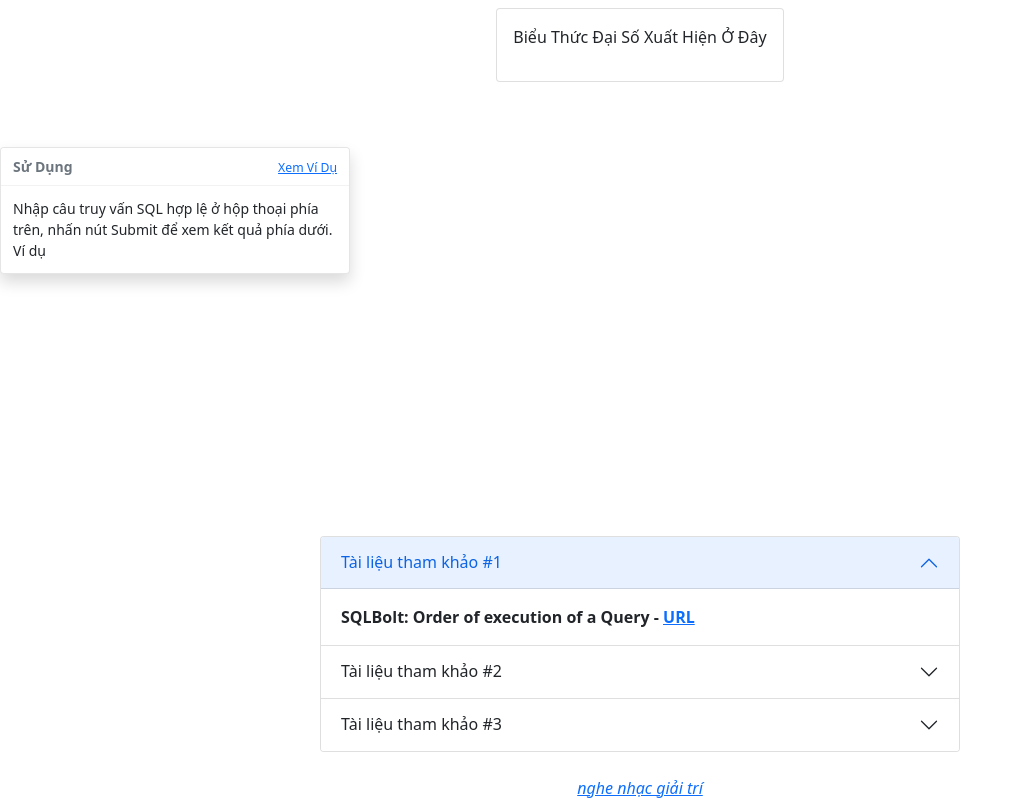
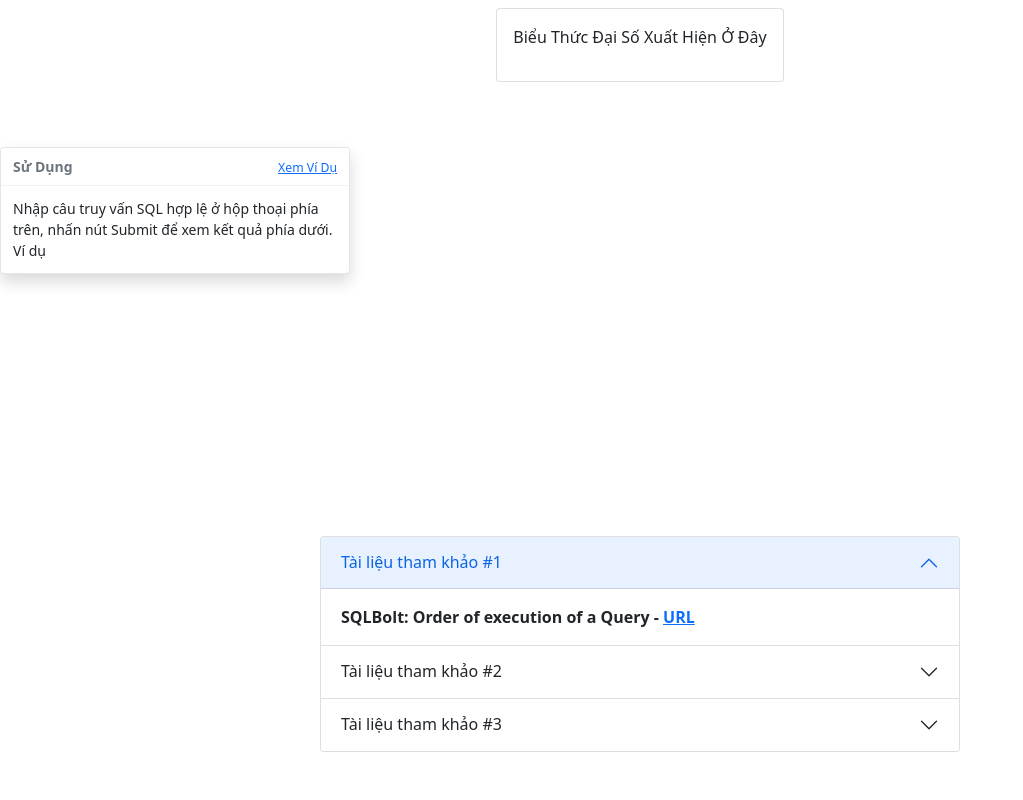
Before and after one commit to trungIsOnGithhub/SQLQueryAnalyzer, a plain HTML site: page index.html in a window 1280 px wide. Shown: the part 526-1326 px from the top of the page, without its empty margins (0-1023 px from the left). After the commit the page ends 1302 px from the top, so only its background shows below. Drawn offline with nearby package versions, Linux system fonts and the light colour scheme.

Commit message:
Update index.html

```diff
--- a/index.html
+++ b/index.html
@@ -113,7 +113,7 @@
       </div>
     </div>
   </div>
-  <label for="w3review"><i><a href="https://www.youtube.com/watch?v=VFswe9bRjNw" target="_blank">nghe nhạc giải trí</a></i></label>
+<!--   <label for="w3review"><i><a href="https://www.youtube.com/watch?v=VFswe9bRjNw" target="_blank">nghe nhạc giải trí</a></i></label> -->
 </body>
 <script src="https://cdn.jsdelivr.net/npm/bootstrap@5.0.2/dist/js/bootstrap.bundle.min.js" integrity="sha384-MrcW6ZMFYlzcLA8Nl+NtUVF0sA7MsXsP1UyJoMp4YLEuNSfAP+JcXn/tWtIaxVXM" crossorigin="anonymous"></script>
 <script src="js/execute.js"></script><script src="js/index.js"></script>
```
